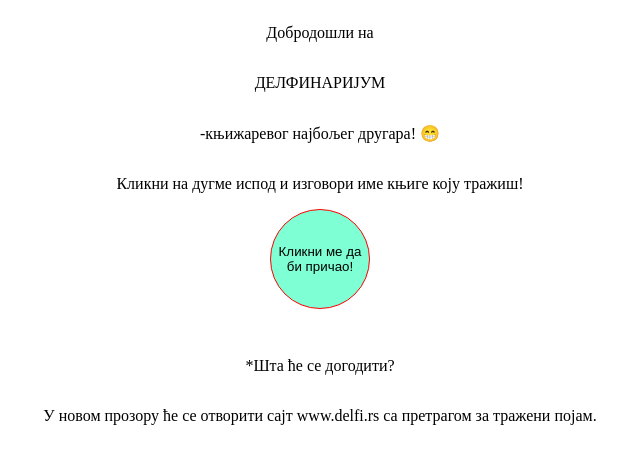
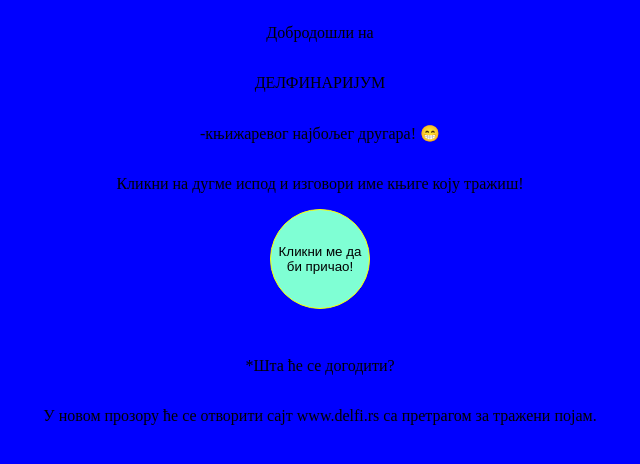
Before and after one commit to Dinonononono1989/delfinarijum, a plain HTML site: page index.html in a window 1280 px wide. Shown: the whole page, without its empty margins (328-968 px from the left). Drawn offline with Linux system fonts and the light colour scheme.

Commit message:
small changes

```diff
--- a/delfinarijum.css
+++ b/delfinarijum.css
@@ -11,7 +11,7 @@ body {
     width: 100px;
     height: 100px;
     background-color: aquamarine;
-    border: 1px solid red;
+    border: 1px solid yellow;
     border-radius: 50%;
 }
 .label {
--- a/delfinarijum.js
+++ b/delfinarijum.js
@@ -4,16 +4,16 @@ let touchEvent = 'ontouchstart' in window ? 'touchstart' : 'click';
  });
 
 var SpeechRecognition = SpeechRecognition || webkitSpeechRecognition;
-var SpeechGrammarList = SpeechGrammarList;
+//var SpeechGrammarList = SpeechGrammarList;
 
 var grammer = '#JSGF V1.0';
 
 var recognition = new SpeechRecognition();
-var speechRecognitionGrammerList = new SpeechGrammarList();
-speechRecognitionGrammerList.addFromString(grammer, 1);
+//var speechRecognitionGrammerList = new SpeechGrammarList();
+//speechRecognitionGrammerList.addFromString(grammer, 1);
 
 
-recognition.grammers = speechRecognitionGrammerList;
+//recognition.grammers = speechRecognitionGrammerList;
 recognition.lang = 'sr-SP';
 recognition.interimResult = false;
 document.body.style.backgroundColor = "blue";
```
